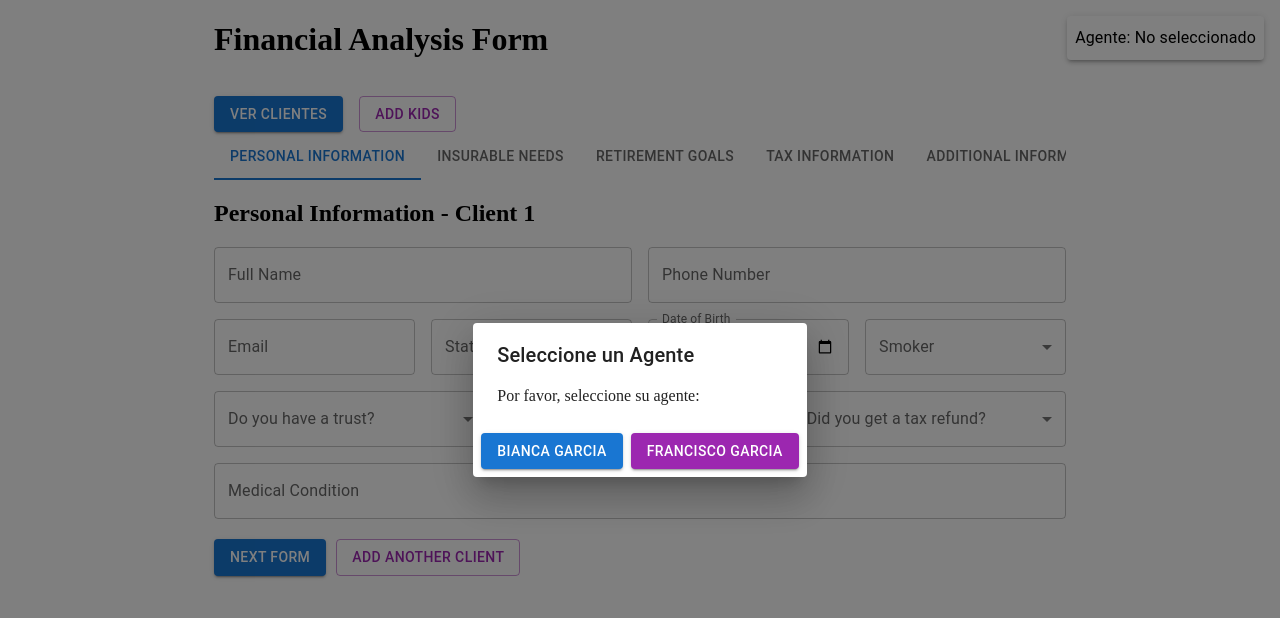
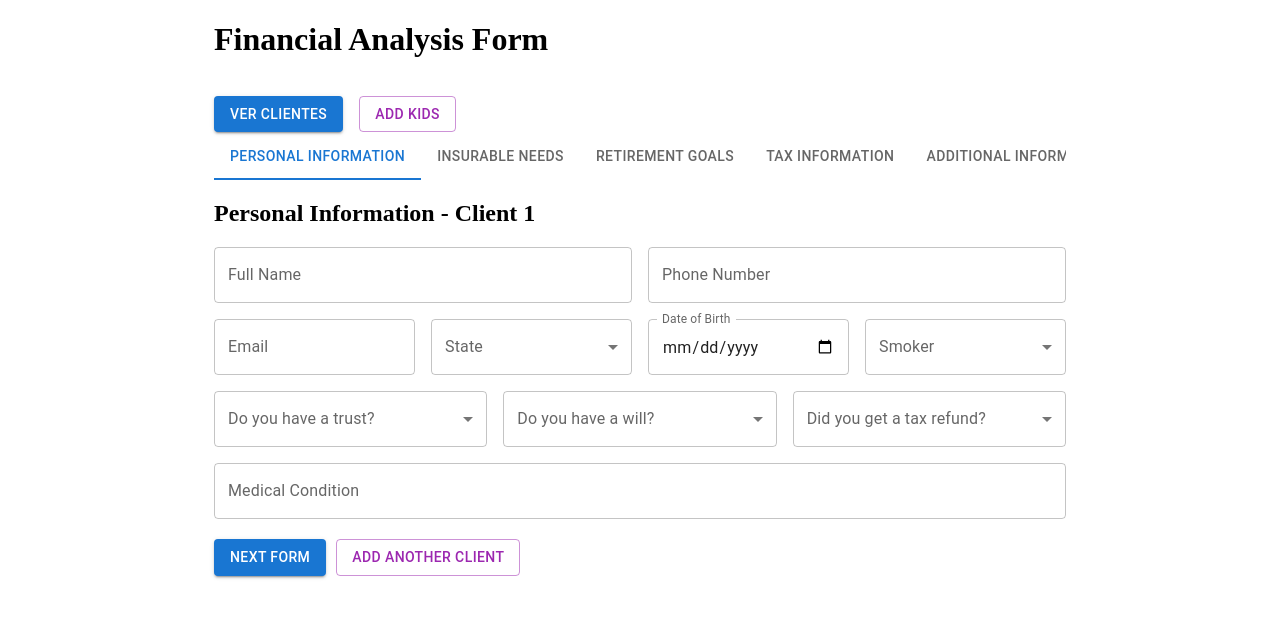
Before and after one commit to victorG2424/Financial-Analysis-Form, a React (Create React App) app: page / in a window 1280 px wide. Shown: the top 618 px of the page. Built offline with nearby package versions, Linux system fonts and the light colour scheme.

Commit message:
Eliminar modal agent y se coloca un select en additional information como parte del formulario

```diff
--- a/src/App.js
+++ b/src/App.js
@@ -3,16 +3,12 @@ import React, { useState } from 'react';
 import { FormProvider } from './context/FormContext';
 import FormTabs from './components/Tabs';
 import KidsModal from './components/Modal';
-import AgentModal from './components/AgentModal';
-import AgentDisplay from './components/AgentDisplay';
-import AgentModalManager from './components/AgentModalManager';
 import ViewClients from './components/ViewClients';
 import { Container, Button } from '@mui/material';
 import { BrowserRouter as Router, Routes, Route, Link } from 'react-router-dom';
 
 function App() {
   const [openKidsModal, setOpenKidsModal] = useState(false);
-  const [agentModalOpen, setAgentModalOpen] = useState(true);
 
   const handleOpenKidsModal = () => {
     setOpenKidsModal(true);
@@ -22,21 +18,11 @@ function App() {
     setOpenKidsModal(false);
   };
 
-  const handleCloseAgentModal = () => {
-    setAgentModalOpen(false);
-  };
-
   return (
     <FormProvider>
       <Router>
         <Container maxWidth="md">
           <h1>Financial Analysis Form</h1>
-          {/* Se muestra el nombre del agente en la esquina superior derecha */}
-          <AgentDisplay />
-          {/* Revisa si el agente está vacío para mostrar el modal */}
-          <AgentModalManager setAgentModalOpen={setAgentModalOpen} />
-          {/* Modal obligatorio para seleccionar agente */}
-          <AgentModal open={agentModalOpen} onClose={handleCloseAgentModal} />
           {/* Botón "Ver Clientes" para navegar a la tabla de clientes */}
           <Button component={Link} to="/clients" variant="contained" color="primary" sx={{ mt: 2 }}>
             Ver Clientes
--- a/src/components/AdditionalInfo.js
+++ b/src/components/AdditionalInfo.js
@@ -1,8 +1,20 @@
 // src/components/AdditionalInformation.js
-import React, { useContext, useState } from 'react';
+import React, { useContext, useState, useEffect } from 'react';
 import { Formik, Form } from 'formik';
 import { FormContext } from '../context/FormContext';
-import { Button, Grid, TextField, Dialog, DialogTitle, DialogContent, DialogActions } from '@mui/material';
+import {
+  Button,
+  Grid,
+  TextField,
+  Dialog,
+  DialogTitle,
+  DialogContent,
+  DialogActions,
+  FormControl,
+  InputLabel,
+  Select,
+  MenuItem
+} from '@mui/material';
 import AutoSave from './AutoSave';
 import saveClientData from '../utils/saveClientData';
 
@@ -11,6 +23,25 @@ const AdditionalInfo = () => {
   const initialValues = formData.additionalInfo;
   const [openModal, setOpenModal] = useState(false);
   const [saveMessage, setSaveMessage] = useState('');
+
+  // Estado local para el select del agente, con valor por defecto "Bianca Garcia" si aún no se ha elegido.
+  const [selectedAgent, setSelectedAgent] = useState(
+    formData.personalInfo.client1.agent || "Bianca Garcia"
+  );
+
+  // Sincronizar el valor local con el contexto
+  useEffect(() => {
+    setFormData(prev => ({
+      ...prev,
+      personalInfo: {
+        ...prev.personalInfo,
+        client1: {
+          ...prev.personalInfo.client1,
+          agent: selectedAgent,
+        },
+      },
+    }));
+  }, [selectedAgent, setFormData]);
 
   const onSubmit = async (values) => {
     const updatedFormData = {
@@ -24,7 +55,7 @@ const AdditionalInfo = () => {
       await saveClientData(updatedFormData);
       setSaveMessage("Se ha guardado su formulario exitosamente en Firestore.");
       setOpenModal(true);
-      // Si estamos en modo edición, limpiamos la bandera después de la actualización
+      // Si estamos en modo edición, reiniciamos las banderas
       if (updatedFormData.editingClientId) {
         setFormData(prev => ({ ...prev, isEdit: false, editingClientId: "" }));
       }
@@ -58,6 +89,7 @@ const AdditionalInfo = () => {
         {({ values, handleChange }) => (
           <Form>
             <Grid container spacing={2}>
+              {/* Financial Goals */}
               <Grid item xs={12}>
                 <TextField
                   fullWidth
@@ -69,6 +101,7 @@ const AdditionalInfo = () => {
                   onChange={handleChange}
                 />
               </Grid>
+              {/* GFI Recommendations */}
               <Grid item xs={12}>
                 <TextField
                   fullWidth
@@ -80,6 +113,7 @@ const AdditionalInfo = () => {
                   onChange={handleChange}
                 />
               </Grid>
+              {/* Date next appointment */}
               <Grid item xs={12}>
                 <TextField
                   fullWidth
@@ -90,6 +124,22 @@ const AdditionalInfo = () => {
                   value={values.nextAppointment}
                   onChange={handleChange}
                 />
+              </Grid>
+              {/* Nuevo select para Agent */}
+              <Grid item xs={12}>
+                <FormControl fullWidth required>
+                  <InputLabel id="agent-select-label">Agente</InputLabel>
+                  <Select
+                    labelId="agent-select-label"
+                    id="agent-select"
+                    value={selectedAgent}
+                    label="Agente"
+                    onChange={(e) => setSelectedAgent(e.target.value)}
+                  >
+                    <MenuItem value="Bianca Garcia">Bianca Garcia</MenuItem>
+                    <MenuItem value="Francisco Velazquez">Francisco Velazquez</MenuItem>
+                  </Select>
+                </FormControl>
               </Grid>
             </Grid>
             <AutoSave save={handleAutoSave} />
--- a/src/components/AgentDisplay.js
+++ /dev/null
@@ -1,27 +0,0 @@
-// src/components/AgentDisplay.js
-import React, { useContext } from 'react';
-import { Box, Typography } from '@mui/material';
-import { FormContext } from '../context/FormContext';
-
-const AgentDisplay = () => {
-  const { formData } = useContext(FormContext);
-  const agent = formData.personalInfo.client1.agent;
-  return (
-    <Box sx={{
-      position: 'fixed',
-      top: 16,
-      right: 16,
-      zIndex: 1300,
-      backgroundColor: 'white',
-      padding: '8px',
-      borderRadius: '4px',
-      boxShadow: 3
-    }}>
-      <Typography variant="subtitle1">
-        Agente: {agent ? agent : 'No seleccionado'}
-      </Typography>
-    </Box>
-  );
-};
-
-export default AgentDisplay;
--- a/src/components/AgentModal.js
+++ /dev/null
@@ -1,51 +0,0 @@
-// src/components/AgentModal.js
-import React, { useContext } from 'react';
-import { Dialog, DialogTitle, DialogContent, DialogActions, Button } from '@mui/material';
-import { FormContext } from '../context/FormContext';
-
-const AgentModal = ({ open, onClose }) => {
-  const { setFormData } = useContext(FormContext);
-
-  const handleSelectAgent = (agentName) => {
-    // Actualiza el campo 'agent' de client1
-    setFormData(prev => ({
-      ...prev,
-      personalInfo: {
-        ...prev.personalInfo,
-        client1: {
-          ...prev.personalInfo.client1,
-          agent: agentName,
-        },
-      },
-    }));
-    onClose();
-  };
-
-  return (
-    <Dialog
-      open={open}
-      onClose={(event, reason) => {
-        if (reason === 'backdropClick' || reason === 'escapeKeyDown') {
-          return;
-        }
-        onClose();
-      }}
-      disableEscapeKeyDown
-    >
-      <DialogTitle>Seleccione un Agente</DialogTitle>
-      <DialogContent>
-        Por favor, seleccione su agente:
-      </DialogContent>
-      <DialogActions>
-        <Button onClick={() => handleSelectAgent("Bianca Garcia")} variant="contained" color="primary">
-          Bianca Garcia
-        </Button>
-        <Button onClick={() => handleSelectAgent("Francisco Garcia")} variant="contained" color="secondary">
-          Francisco Garcia
-        </Button>
-      </DialogActions>
-    </Dialog>
-  );
-};
-
-export default AgentModal;
--- a/src/context/FormContext.js
+++ b/src/context/FormContext.js
@@ -16,7 +16,7 @@ export const initialState = {
       trust: '',
       will: '',
       taxRefund: '',
-      agent: '' // campo para el agente
+      agent: '' // Inicialmente vacío; se actualizará en el formulario
     },
     client2: null,
     kids: []
--- a/src/utils/saveClientData.js
+++ b/src/utils/saveClientData.js
@@ -21,7 +21,7 @@ const saveClientData = async (formData) => {
       trust: formData.personalInfo.client1.trust,
       will: formData.personalInfo.client1.will,
       taxRefund: formData.personalInfo.client1.taxRefund,
-      Agent: formData.personalInfo.client1.agent, // Guardamos el agente seleccionado
+      Agent: formData.personalInfo.client1.agent, // Se guarda el agente seleccionado
       insurableData: {
         debt: formData.insurableNeeds.client1.debt,
         income: formData.insurableNeeds.client1.income,
@@ -33,18 +33,16 @@ const saveClientData = async (formData) => {
       },
       taxData: formData.taxInformation,
       AdditionalInfo: formData.additionalInfo,
-      savedAt: new Date(), // Fecha y hora de guardado (hora local)
+      savedAt: new Date(), // Hora local
       hasClient2: formData.personalInfo.client2 ? true : false,
       hasKids: formData.personalInfo.kids && formData.personalInfo.kids.length > 0,
     };
 
     if (formData.editingClientId) {
-      // Modo edición: actualizar el documento existente
       const clientDocRef = doc(db, "clients", formData.editingClientId);
       await updateDoc(clientDocRef, client1Data);
       console.log("Client 1 updated with ID:", formData.editingClientId);
     } else {
-      // Modo nuevo: crear un documento nuevo
       const clientDocRef = await addDoc(collection(db, "clients"), client1Data);
       console.log("Client 1 created with ID:", clientDocRef.id);
 
```
